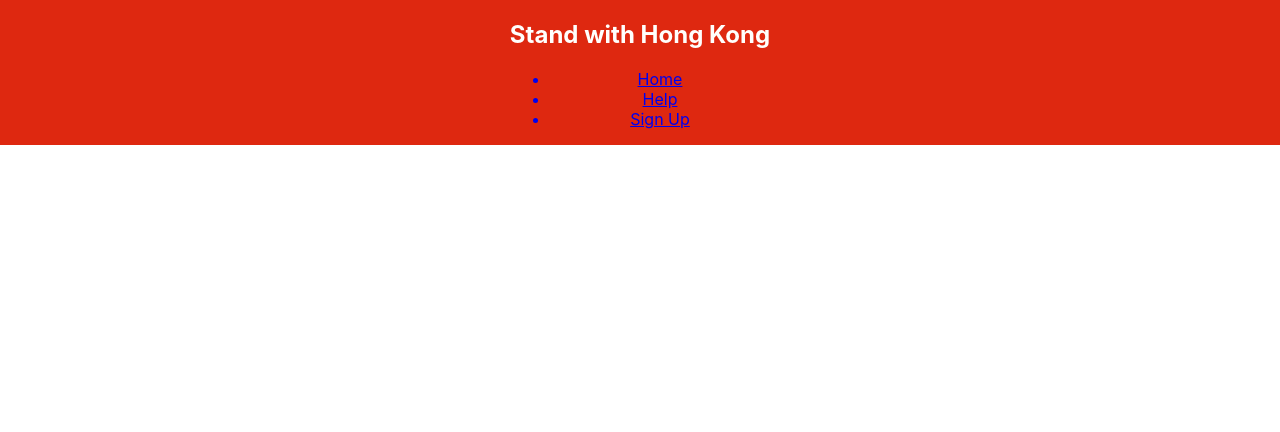
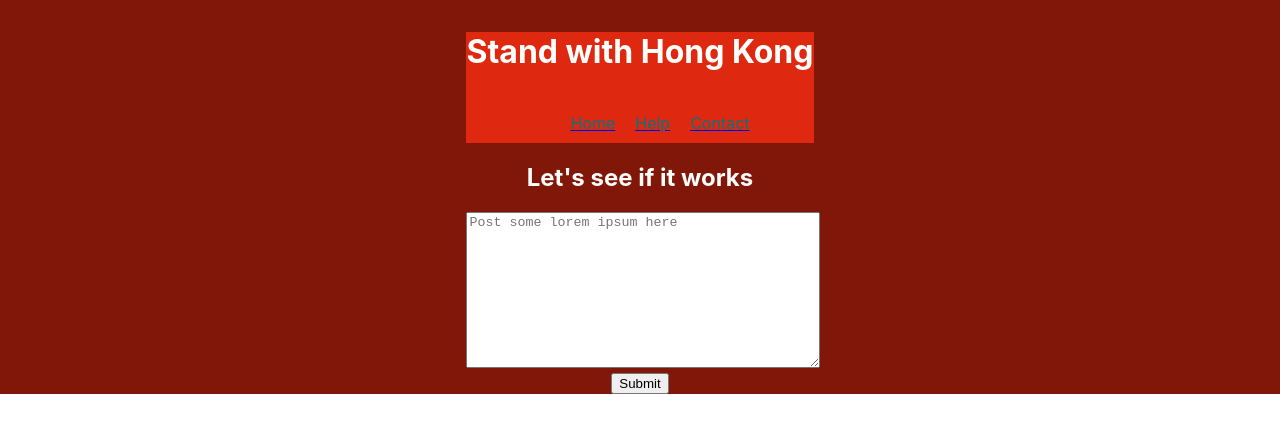
Before and after one commit to tiffdawn15/HK-Frontend, a React (Create React App) app in the folder hk/: page /contact in a window 1280 px wide. Shown: the top 432 px of the page. Built offline with nearby package versions, Linux system fonts and the light colour scheme; no server answers.

Commit message:
The flexbox is working well

```diff
--- a/hk/package.json
+++ b/hk/package.json
@@ -4,6 +4,7 @@
   "private": true,
   "dependencies": {
     "cors": "^2.8.5",
+    "emailjs-com": "^2.4.0",
     "react": "^16.10.2",
     "react-dom": "^16.10.2",
     "react-router": "^5.1.2",
--- a/hk/src/App.js
+++ b/hk/src/App.js
@@ -12,11 +12,7 @@ import Header from "./Header"
 import ArticleList from "./ArticleList"
 import Home from "./Home"
 import Help from "./Help"
-
-
-
-
-
+import Email from "./Email"
 
 
 
@@ -27,8 +23,9 @@ const Wrapper = styled.section`
   justify-content: center;
   margin: 0 auto;
   text-align: center;
-  background-color: #DE2810;
+  background-color: #801709;
   color:#FFFFFD;
+  height: 100%;
 
 
 `
@@ -85,6 +82,7 @@ render() {
         <main>
         <Route path="/" exact render={state => <Home {...this.state}  handleRefresh={this.fetchData}/>}/>
         <Route path="/help" render component={Help}/>
+        <Route path="/contact" render component={Email} />
 
         </main>
 
--- a/hk/src/Article.js
+++ b/hk/src/Article.js
@@ -2,9 +2,48 @@ import React, { Component } from "react";
 import styled, { ThemeProvider } from 'styled-components';
 
 
+const Div = styled.div`
+
+    `
+
 const Wrapper = styled.section`
-     border: 2px solid;
+       height: 200px;
+    padding: 20px 20px 0px;
+
+    justify-content: left;
+
+    border: 2px solid;
+     padding: 20px 20px 10px;
+     margin: 50px 50px 0px;
+     display: flex;
+
+
 `
+
+const Editorial = styled.section`
+
+    padding: 5px 5px 0px;
+
+
+`
+
+const Img= styled.img`
+    justify-content: right;
+    height: 200px;
+    border-radius: 5px;
+    width: 200px;
+
+
+`
+
+const A = styled.a`
+    font-size: 30px;
+    color: #097280;
+`
+
+
+
+
 
 
 // define our Hello component
@@ -17,13 +56,24 @@ class Article extends Component {
     return (
 
 
-        <div>
+        <Div>
 
-            <a href={this.props.url}>{this.props.title}</a>
+            {/* I want the image to float left of the title and content */}
+            <Wrapper>
 
+            <Img src={this.props.urlToImage} alt="article-photo"></Img>
+            <Editorial>
+
+            <A href={this.props.url}>{this.props.title}</ A>
             <p>{this.props.content}</p>
 
-        </div>
+
+
+
+            </Editorial>
+            </Wrapper>
+
+        </Div>
 
 
     )
--- a/hk/src/Email.js
+++ b/hk/src/Email.js
@@ -1,33 +1,73 @@
-// bring in React and Component instance from React
+// // bring in React and Component instance from React
 import React, { Component } from "react";
+import emailjs from 'emailjs-com';
 
-// define our Hello component
+// // define our Hello component
 class Email extends Component {
-  // what should the component render
-  render() {
-    // Make sure to return some UI
-    return(
-        <div className="Header">
-            <h1>Signup for Email Updates </h1>
-            <div className="Form">
-                <form>
-                    <label>
-                        <input type="text" name="name">Name</input>
-                        <input type="email" name="email">Email</input>
-                    </label>
-                    <input type="button" name="button">Submit</input>
-
-                </form>
-            </div>
-
-        </div>
-    )
 
 
-  }
+
+    constructor(props) {
+        super(props);
+        this.state = { feedback: '', name: 'Name', email: 'email@example.com' };
+        this.handleChange = this.handleChange.bind(this);
+        this.handleSubmit = this.handleSubmit.bind(this);
+    }
+
+//Handle Submit
+
+    handleSubmit (event) {
+        const templateId = 'template_id';
+
+        this.sendFeedback(templateId, {message_html: this.state.feedback, from_name: this.state.name, reply_to: this.state.email})
+      }
+
+      sendFeedback (templateId, variables) {
+        window.emailjs.send(
+          'gmail', templateId,
+          variables
+          ).then(res => {
+            console.log('Email successfully sent!')
+          })
+          // Handle errors here however you like, or use a React error boundary
+          .catch(err => console.error('Oh well, you failed. Here some thoughts on the error that occured:', err))
+      }
+
+    render() {
+        return (
+            <form className="test-mailing">
+                <h1>Let's see if it works</h1>
+                <div>
+                    <textarea
+                        id="test-mailing"
+                        name="test-mailing"
+                        onChange={this.handleChange}
+                        placeholder="Post some lorem ipsum here"
+                        required
+                        value={this.state.feedback}
+                        style={{ width: '100%', height: '150px' }}
+                    />
+                </div>
+                <input type="button" value="Submit" className="btn btn--submit" onClick={this.handleSubmit} />
+            </form>
+
+
+        )
+    }
+
+    handleChange(event) {
+        this.setState({ feedback: event.target.value })
+    }
+
+    handleSubmit() {
+    }
 }
+
 
 export default Email;
 
-// To do for this component:
-// Add Routes for the nav bar
+
+
+// Note:
+// I think I skipped an authentication step in the tutorial. Reread that section. Was it telling you to add it to the
+// index file?
--- a/hk/src/Header.js
+++ b/hk/src/Header.js
@@ -1,25 +1,42 @@
 // bring in React and Component instance from React
 import React, { Component } from "react";
 import styled, { ThemeProvider } from 'styled-components';
-import { Router, Route, Switch,  } from "react-router";
+import { Router, Route, Switch, } from "react-router";
 
-import {  Link } from "react-router-dom";
+import { Link } from "react-router-dom";
 
 
 
 
 //Adding styling for Nav bar.
 
+const Wrapper = styled.section`
+  background-color: #DE2810;
+  margin: 0 auto;
+`
+
 const UL = styled.ul`
   display: flex;
   justify-content: center;
+
 `
 
-const li = styled.li`
+const H1 = styled.h1`
+  font-size: 32px;
+`
+
+const Img = styled.img`
+  float: left;
+  height: 80px;
+  width: 80px;
+  `
+
+const Li = styled.li`
    list-style-type: none;
    margin: 0;
    padding: 10px;
    flex-direction: row;
+   color: #097280;
 
 
 
@@ -33,29 +50,31 @@ class Header extends Component {
     // Make sure to return some UI
     return (
       <div className="Header">
-        <h1>Stand with Hong Kong </h1>
+        <Wrapper>
+          <H1>Stand with Hong Kong </H1>
+          {/* <Img src="https://upload.wikimedia.org/wikipedia/commons/thumb/5/5b/Flag_of_Hong_Kong.svg/200px-Flag_of_Hong_Kong.svg.png" alt="flag"></Img> */}
 
 
           <nav>
 
 
 
-            <ul>
+            <UL>
               <Link to="/">
-                <li>Home</li>
+                <Li>Home</Li>
               </Link>
               <Link to="/help">
-                <li>Help</li>
+                <Li>Help</Li>
               </Link>
-              <Link to="/sign-up">
-                <li>Sign Up</li>
+              <Link to="/contact">
+                <Li>Contact</Li>
               </Link>
 
-            </ul>
+            </UL>
 
           </nav>
 
-
+        </Wrapper>
       </div>
     )
 
```
Also changed, not shown: 2 other files (tests, documents, lock files or other folders).
